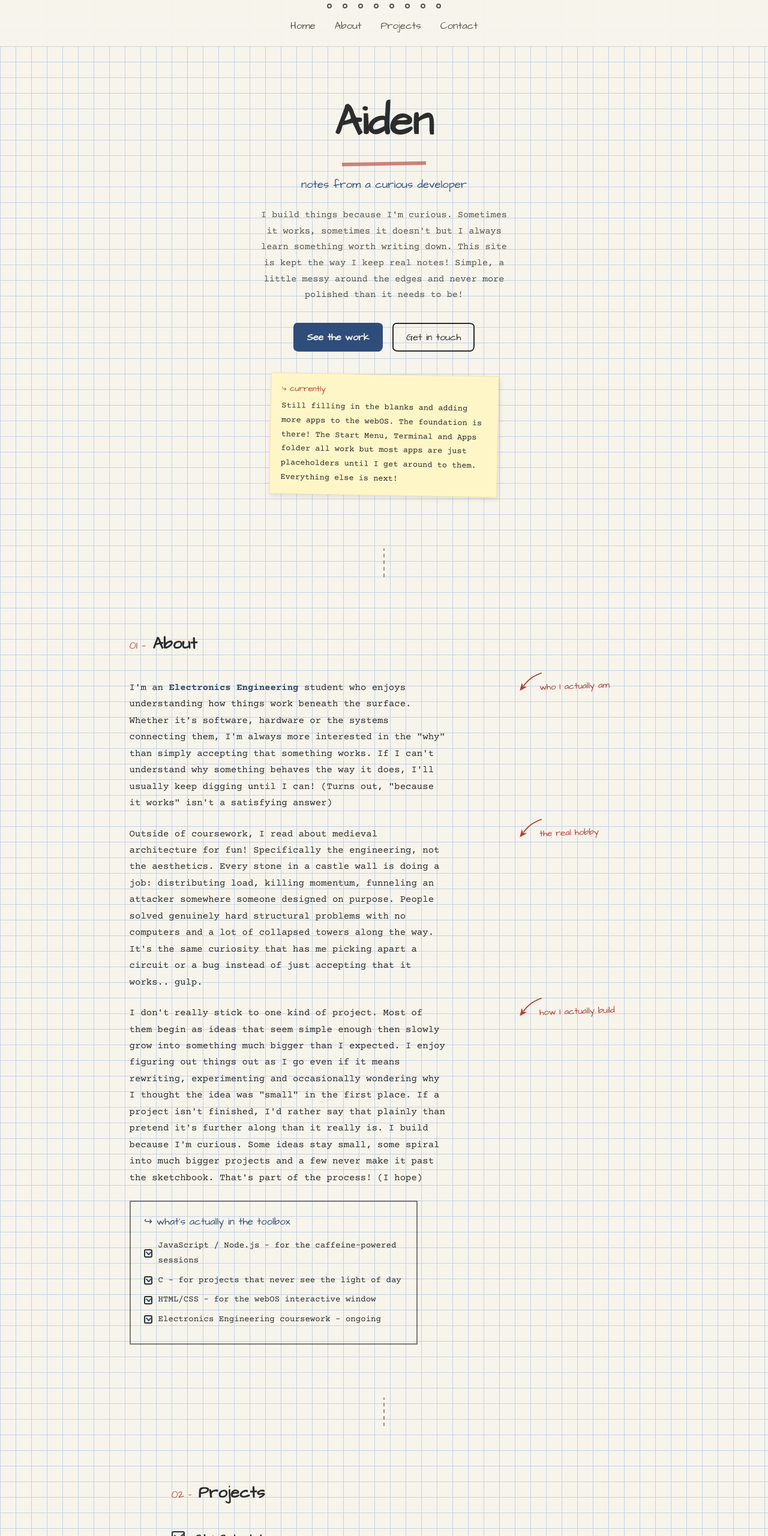
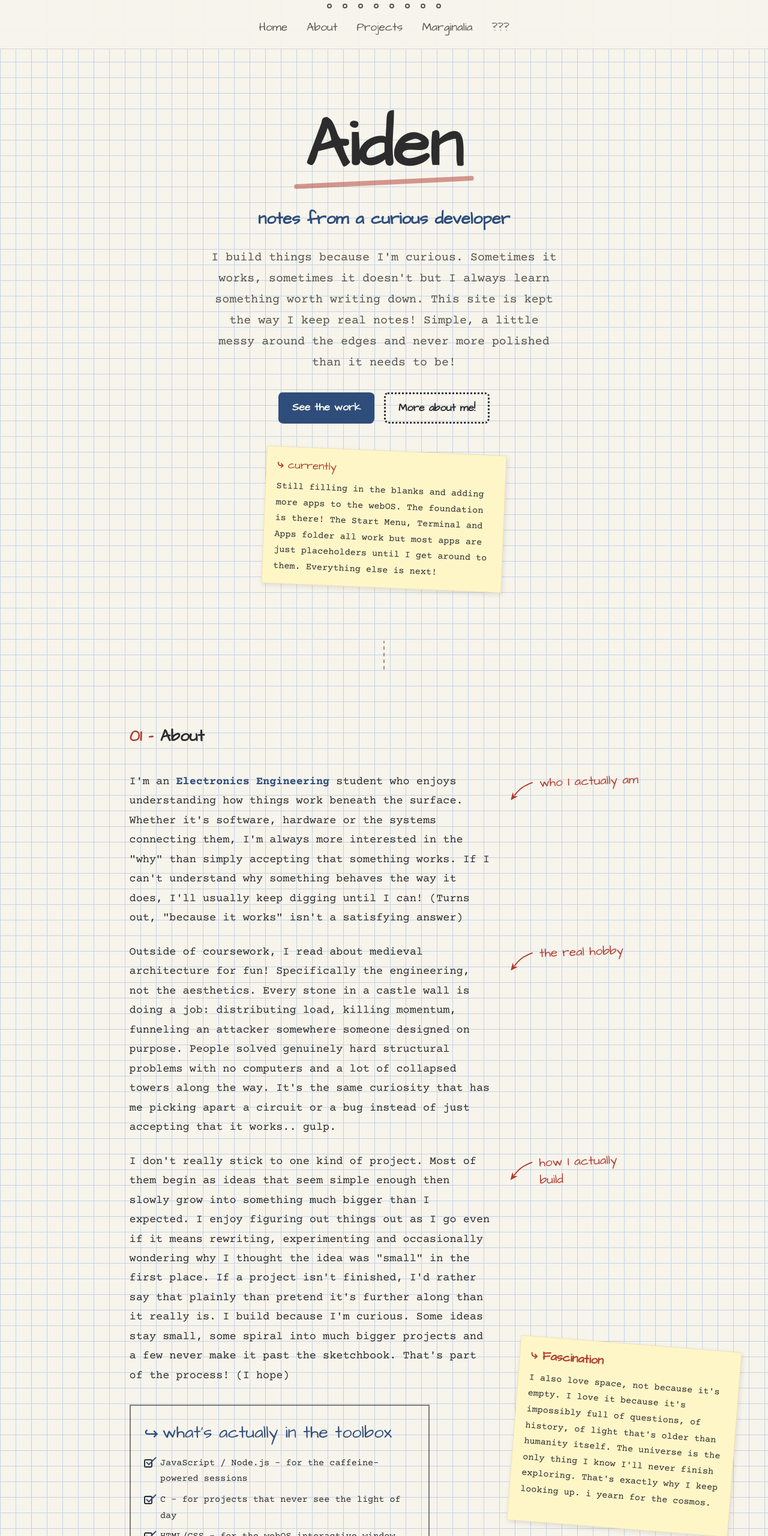
Before and after one commit to AidenHammy/band-aiden, a plain HTML site: page index.html in a window 1280 px wide. Shown: the top 2560 px of the page at 60% size. Drawn offline with nearby package versions, Linux system fonts and the light colour scheme.

Commit message:
Added new section, mystery header and fixed font-sizes and CSS in general

```diff
--- a/index.html
+++ b/index.html
@@ -13,8 +13,6 @@
 
 <body>
 
-  <a class="skip-link" href="#main">Skip to content</a>
-
   <header>
     <div class="binding">
       <span></span><span></span><span></span><span></span><span></span><span></span><span></span><span></span>
@@ -24,7 +22,8 @@
         <a href="#home">Home</a>
         <a href="#about">About</a>
         <a href="#projects">Projects</a>
-        <a href="#contact">Contact</a>
+        <a href="#marginalia">Marginalia</a>
+        <a href="https://youtu.be/QDia3e12czc" target="_blank" class="secret">???<span class="tooltip">find out.</span></a>
       </nav>
     </div>
   </header>
@@ -41,10 +40,10 @@
         needs to be!</p>
         <div class="hero-cta">
           <a class="btn primary" href="#projects">See the work</a>
-          <a class="btn" href="#contact">Get in touch</a>
+          <a class="btn secondary" href="#about">More about me!</a>
         </div>
         <div class="currently">
-          <div class="label">⤷ currently</div>
+          <div class="label"><b>⤷</b> currently</div>
           <p>Still filling in the blanks and adding more apps to the webOS. The foundation is there!
             The Start Menu, Terminal and Apps folder all work but most apps are just placeholders until I get around to them.
             Everything else is next!</p>
@@ -55,7 +54,7 @@
     <div class="pencil-line"></div>
 
     <section id="about">
-      <div class="sec-label"><span class="num">01 —</span>
+      <div class="sec-label"><span class="num"><b>01 -</b></span>
         <h2 id="about-heading">About</h2>
       </div>
 
@@ -129,7 +128,7 @@
       </div>
 
       <div class="toolkit">
-        <div class="toolkit-title">↪ what's actually in the toolbox</div>
+        <div class="toolkit-title"><span class="arr">↪</span> what's actually in the toolbox</div>
         <ul>
           <li><span class="tick"></span> JavaScript / Node.js - for the caffeine-powered sessions</li>
           <li><span class="tick"></span> C - for projects that never see the light of day</li>
@@ -137,12 +136,18 @@
           <li><span class="tick"></span> Electronics Engineering coursework - ongoing</li>
         </ul>
       </div>
+
+      <div class="currently" style="margin: -25rem -10rem 7rem 40rem; transform: rotate(4.5deg);">
+        <div class="label" style="font-size: 1.25rem; font-weight: 700;"><b>⤷</b> Fascination</div>
+        <p style="font-size: 0.95rem;">I also love space, not because it's empty. I love it because it's impossibly full of questions, of history, of light that's
+        older than humanity itself. The universe is the only thing I know I'll never finish exploring. That's exactly why I keep looking up. i yearn for the cosmos.</p>
+      </div>
     </section>
 
     <div class="pencil-line"></div>
 
     <section id="projects">
-      <div class="sec-label"><span class="num">02 -</span>
+      <div class="sec-label"><span class="num"><b>02 -</b></span>
       <h2 id="projects-heading">Projects</h2>
       </div>
 
@@ -236,6 +241,29 @@
       </div>
     </section>
 
+    <div class="pencil-line"></div>
+
+    <section id="marginalia">
+      <div class="sec-label"><span class="num"><b>03 -</b></span>
+        <h2 id="marginalia-heading">Marginalia</h2>
+      </div>
+
+      <div class="toolkit" style="max-width: 800px;">
+        <div class="toolkit-title">↪ currently reading</div>
+        <ul>
+          <li><span class="tick"></span>Design Thinking because "we'll figure it out later" has a 0% success rate</li>
+          <li><span class="tick"></span>German, self-taught - trusting the process (the process is grammar drills)</li>
+          <li><span class="tick"></span>Marcus Aurelius, Meditations - one chapter at a time because bro did not believe in short paragraphs</li>
+          <li><span class="tick"></span>Semiconductors - all this... because someone doped sand</li>
+        </ul>
+      </div>
+
+      <div class="currently" style="margin: 2rem 0 0;">
+        <div class="label">⤷ colophon</div>
+        <p>Built in VS Code, hosted on Github Pages. Set in Architects Daughter and Courier Prime.</p>
+      </div>
+    </section>
+
   </main>
 
 </body>
--- a/style.css
+++ b/style.css
@@ -1,4 +1,4 @@
-:root {
+:root{
   --paper: #f7f4ec;
   --grid: #c3d3e0;
   --ink: #2c2c2c;
@@ -12,17 +12,17 @@
   --type: 'Courier Prime', monospace;
 }
 
-* {
+*{
   box-sizing: border-box;
   margin: 0;
   padding: 0;
 }
 
-html {
+html{
   scroll-behavior: smooth;
 }
 
-body {
+body{
   background:
     repeating-linear-gradient(0deg, var(--grid) 0px, var(--grid) 1px, transparent 1px, transparent 26px),
     repeating-linear-gradient(90deg, var(--grid) 0px, var(--grid) 1px, transparent 1px, transparent 26px),
@@ -34,39 +34,18 @@ body {
   transition: background-color 0.25s ease, color 0.25s ease;
 }
 
-a {
+a{
   color: var(--pen);
 }
 
-.skip-link {
-  position: absolute;
-  left: -999px;
-  top: 0;
-  background: var(--red);
-  color: var(--paper);
-  padding: 0.7rem 1.2rem;
-  font-weight: 700;
-  z-index: 100;
-}
-
-.skip-link:focus {
-  left: 1rem;
-  top: 1rem;
-}
-
-:focus-visible {
-  outline: 2px solid var(--red);
-  outline-offset: 3px;
-}
-
-@media (prefers-reduced-motion: reduce) {
+@media (prefers-reduced-motion: reduce){
   html {
     scroll-behavior: auto;
   }
 }
 
 /* spiral binding nd navi */
-header {
+header{
   position: sticky;
   top: 0;
   z-index: 20;
@@ -74,14 +53,14 @@ header {
   border-bottom: 1px solid rgba(44, 44, 44, 0.15);
 }
 
-.binding {
+.binding{
   display: flex;
   justify-content: center;
   gap: 18px;
   padding: 6px 0 4px;
 }
 
-.binding span {
+.binding span{
   width: 8px;
   height: 8px;
   border-radius: 50%;
@@ -89,7 +68,7 @@ header {
   border: 2px solid var(--ink-dim);
 }
 
-.header-row {
+.header-row{
   max-width: 900px;
   margin: 0 auto;
   display: flex;
@@ -108,7 +87,7 @@ header {
 
 .tabs a {
   font-family: var(--hand);
-  font-size: 1.05rem;
+  font-size: 1.2rem;
   text-decoration: none;
   color: var(--ink-dim);
   padding: 0.3rem 1rem;
@@ -116,22 +95,45 @@ header {
   transition: color 0.2s ease, border-color 0.2s ease;
 }
 
-.tabs a:hover {
+.tabs a:hover{
   color: var(--pen);
 }
 
-main {
+.secret{
   position: relative;
 }
 
-section {
+.tooltip{
+  position: absolute;
+  bottom: -45px;
+  left: 50%;
+  transform: translateX(-50%);
+  font-family: "Architects Daughter", 'Courier Prime';
+  transition: opacity 0.3s ease;
+  white-space: nowrap;
+  border: 1px dotted currentColor;
+  padding: 1px 4px;
+  opacity: 0;
+  pointer-events: none;
+}
+
+.secret:hover .tooltip{
+  opacity: 1;
+  transition: opacity 5s;
+}
+
+main{
+  position: relative;
+}
+
+section{
   max-width: 760px;
   margin: 0 auto;
   padding: 5.5rem 1.6rem;
   position: relative;
 }
 
-.pencil-line {
+.pencil-line{
   width: 2px;
   height: 3rem;
   margin: 0 auto;
@@ -152,36 +154,38 @@ section {
 
 h1 {
   font-family: var(--hand);
-  font-size: clamp(2.6rem, 8vw, 4.4rem);
+  font-size: clamp(7rem, 8vw, 4.4rem);
   color: var(--ink);
 }
 
-.hero-underline {
-  width: 140px;
-  height: 6px;
-  margin: 0.3rem auto 0;
+.hero-underline{
+  width: 300px;
+  height: 8px;
+  border-radius: 20px;
+  margin: -2.6rem auto 2rem;
   background: var(--red);
-  opacity: 0.6;
-  transform: rotate(-1deg);
+  opacity: 0.5;
+  transform: rotate(-2.7deg);
 }
 
 .hero-role {
-  margin-top: 1rem;
+  margin-top: 1.3rem;
   font-family: var(--hand);
-  font-size: 1.15rem;
+  font-size: 1.75rem;
+  font-weight: 700;
   color: var(--pen);
 }
 
-.hero-desc {
+.hero-desc{
   margin-top: 1.4rem;
   color: var(--ink-dim);
-  font-size: 0.95rem;
-  max-width: 46ch;
+  font-size: 1.25rem;
+  max-width: 48ch;
   margin-left: auto;
   margin-right: auto;
 }
 
-.hero-cta {
+.hero-cta{
   margin-top: 2rem;
   display: flex;
   gap: 1rem;
@@ -189,9 +193,9 @@ h1 {
   flex-wrap: wrap;
 }
 
-.btn {
+.btn{
   font-family: var(--hand);
-  font-size: 1rem;
+  font-size: 1.1rem;
   text-decoration: none;
   padding: 0.5rem 1.3rem;
   border: 2px solid var(--ink);
@@ -201,16 +205,27 @@ h1 {
   transition: all 0.2s ease;
 }
 
-.btn:hover {
+.btn:hover{
   border-color: var(--pen);
   color: var(--pen);
 }
 
-.btn.primary {
+.btn.primary{
   background: var(--pen);
   border-color: var(--pen);
   color: var(--paper);
   font-weight: 700;
+}
+
+.btn.secondary{
+  font-weight: 600;
+  border: dotted;
+  color: var(--hand);
+}
+
+.btn.secondary:hover{
+  border-color: var(--ink-dim);
+  background: #e2e7ec;
 }
 
 .btn.primary:hover {
@@ -219,14 +234,14 @@ h1 {
 }
 
 /* currently sticky, sits under hero */
-.currently {
-  max-width: 380px;
-  margin: 2.4rem auto 0;
+.currently{
+  max-width: 400px;
+  margin: 2.8rem auto 0;
   background: var(--sticky);
   border: 1px solid rgba(0, 0, 0, 0.08);
   box-shadow: 2px 3px 8px rgba(0, 0, 0, 0.1);
   padding: 0.9rem 1.1rem;
-  transform: rotate(1deg);
+  transform: rotate(2.4deg);
   text-align: left;
   font-size: 0.85rem;
 }
@@ -234,12 +249,13 @@ h1 {
 .currently .label {
   font-family: var(--hand);
   color: var(--red);
-  font-size: 0.85rem;
-  margin-bottom: 0.3rem;
+  font-size: 1.15rem;
+  margin-bottom: 0.4rem;
 }
 
 .currently p {
   color: var(--ink);
+  font-size: 0.95rem;
 }
 
 /* section headings */
@@ -253,10 +269,10 @@ h1 {
 .sec-label .num {
   font-family: var(--hand);
   color: var(--red);
-  font-size: 1.1rem;
+  font-size: 1.7rem;
 }
 
-h2 {
+h2#about-heading {
   font-family: var(--hand);
   font-size: 1.7rem;
   letter-spacing: 0.01em;
@@ -270,9 +286,9 @@ h2 {
 
 #about p {
   color: var(--ink);
-  font-size: 0.98rem;
+  font-size: 1.16rem;
   margin-bottom: 1.5rem;
-  max-width: 56ch;
+  max-width: 54ch;
 }
 
 #about strong {
@@ -303,7 +319,7 @@ h2 {
     right: 0;
     width: 165px;
     font-family: var(--hand);
-    font-size: 0.92rem;
+    font-size: 1.3rem;
     color: var(--red);
     transform: rotate(-2deg);
     line-height: 1.4;
@@ -311,8 +327,8 @@ h2 {
 
   .margin-note svg {
     position: absolute;
-    top: -18px;
-    left: -34px;
+    top: 10px;
+    left: -50px;
   }
 }
 
@@ -335,17 +351,24 @@ h2 {
 
 .toolkit
 {
-  margin-top: 1rem;
+  margin-top: 2rem;
   border: 2px solid hsla(0, 6%, 10%, 0.549);
   padding: 1.2rem 1.4rem;
-  max-width: 480px;
+  max-width: 500px;
 }
 
 .toolkit-title{
   font-family: var(--hand);
-  font-size: 1.05rem;
+  font-size: 1.80rem;
   color: var(--pen);
   margin-bottom: 0.8rem;
+  display: flex;
+  align-items: center;
+  gap: 0.4rem;
+}
+
+.toolkit-title .arr{
+  transform: translateY(3px);
 }
 
 .toolkit ul{
@@ -356,9 +379,13 @@ h2 {
   display: flex;
   align-items: center;
   gap: 0.6rem;
-  font-size: 0.88rem;
+  font-size: 0.95rem;
   color: var(--ink);
   margin-bottom: 0.5rem;
+  display: grid;
+  grid-template-columns: 15px 1fr;
+  gap: 0.75rem;
+  align-items: start;
 }
 
 .toolkit .tick{
@@ -368,14 +395,15 @@ h2 {
   border-radius: 3px;
   flex-shrink: 0;
   position: relative;
+  transform: translateY(6px);
 }
 
 .toolkit .tick::after{
   content: "";
   position: absolute;
-  left: 2px;
-  top: -1px;
-  width: 7px;
+  left: 1px;
+  top: -3.3px;
+  width: 16px;
   height: 5px;
   border-left: 2px solid var(--pen);
   border-bottom: 2px solid var(--pen);
@@ -387,6 +415,13 @@ h2 {
   display: flex;
   gap: 1rem;
   margin-bottom: 2.4rem;
+}
+
+h2#projecs-heading{
+  font-family: var(--hand);
+  font-size: 1.7rem;
+  letter-spacing: 0.01em;
+  color: var(--ink);
 }
 
 .checkbox{
@@ -489,3 +524,11 @@ h2 {
 .entry-links a:hover{
   color: var(--pen-bright);
 }
+
+
+h2#marginalia-heading{
+  font-family: var(--hand);
+  font-size: 1.7rem;
+  letter-spacing: 0.03em;
+  color: var(--ink);
+}
```
